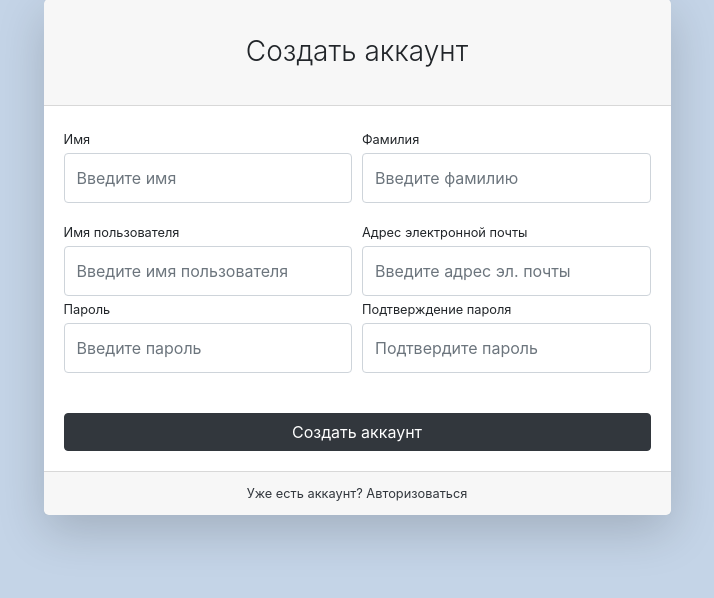
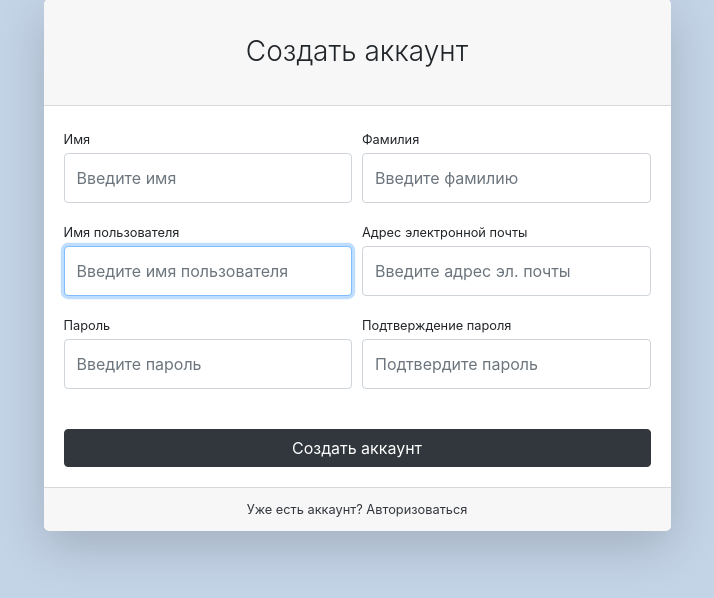
Before and after one commit to d-hurricane/stepik-django, a Django app: page /users/register/ in a window 1280 px wide. Shown: the part 149-747 px from the top of the page, without its empty margins (283-997 px from the left). Run offline with Django 3.2, Linux system fonts and the light colour scheme; some libraries are stand-ins or nearby versions.

Commit message:
4.11 Регистрация
Реализовано создание нового пользователя в форме регистрации.

```diff
--- a/store-server/store/users/forms.py
+++ b/store-server/store/users/forms.py
@@ -1,5 +1,5 @@
 from django import forms
-from django.contrib.auth.forms import AuthenticationForm
+from django.contrib.auth.forms import AuthenticationForm, UserCreationForm
 
 import users.models as models
 
@@ -17,3 +17,53 @@
         'class': 'form-control py-4',
         'placeholder': 'Введите пароль',
     }))
+
+
+class UserRegistrationForm(UserCreationForm):
+    class Meta:
+        model = models.User
+        fields = (
+            'first_name',
+            'last_name',
+            'username',
+            'email',
+            'password1',
+            'password2',
+        )
+
+    first_name = forms.CharField(
+        label='Имя',
+        widget=forms.TextInput(attrs={
+            'class': 'form-control py-4',
+            'placeholder': 'Введите имя',
+        }))
+    last_name = forms.CharField(
+        label='Фамилия',
+        widget=forms.TextInput(attrs={
+            'class': 'form-control py-4',
+            'placeholder': 'Введите фамилию',
+        }))
+    username = forms.CharField(
+        label='Имя пользователя',
+        widget=forms.TextInput(attrs={
+            'class': 'form-control py-4',
+            'placeholder': 'Введите имя пользователя',
+        }))
+    email = forms.CharField(
+        label='Адрес электронной почты',
+        widget=forms.EmailInput(attrs={
+            'class': 'form-control py-4',
+            'placeholder': 'Введите адрес эл. почты',
+        }))
+    password1 = forms.CharField(
+        label='Пароль',
+        widget=forms.PasswordInput(attrs={
+            'class': 'form-control py-4',
+            'placeholder': 'Введите пароль',
+        }))
+    password2 = forms.CharField(
+        label='Подтверждение пароля',
+        widget=forms.PasswordInput(attrs={
+            'class': 'form-control py-4',
+            'placeholder': 'Подтвердите пароль',
+        }))
--- a/store-server/store/users/templates/users/register.html
+++ b/store-server/store/users/templates/users/register.html
@@ -16,55 +16,22 @@
                         <div class="card-header"><h3 class="text-center font-weight-light my-4">Создать аккаунт</h3>
                         </div>
                         <div class="card-body">
-                            <form>
-                                <div class="form-row">
+                            <form action="{% url 'users:register' %}" method="post">
+                                {% csrf_token %}
+                                {% for field in form %}
+                                    {% if forloop.counter0|divisibleby:"2" %}
+                                        <div class="form-row">
+                                    {% endif %}
                                     <div class="col-md-6">
                                         <div class="form-group">
-                                            <label class="small mb-1" for="inputFirstName">Имя</label>
-                                            <input class="form-control py-4" id="inputFirstName" type="text"
-                                                   placeholder="Введите имя"/>
+                                            <label class="small mb-1" for="{{ field.id_for_label }}">{{ field.label }}</label>
+                                            {{ field }}
                                         </div>
                                     </div>
-                                    <div class="col-md-6">
-                                        <div class="form-group">
-                                            <label class="small mb-1" for="inputLastName">Фамилия</label>
-                                            <input class="form-control py-4" id="inputLastName" type="text"
-                                                   placeholder="Введите фамилию"/>
+                                    {% if not forloop.counter0|divisibleby:"2" %}
                                         </div>
-                                    </div>
-                                </div>
-                                <div class="form-row">
-                                    <div class="col-md-6">
-                                        <label class="small mb-1" for="inputUsername">Имя пользователя</label>
-                                        <input class="form-control py-4" id="inputUsername" type="text"
-                                               aria-describedby="usernameHelp"
-                                               placeholder="Введите имя пользователя"/>
-                                    </div>
-                                    <div class="col-md-6">
-                                        <label class="small mb-1" for="inputEmailAddress">Адрес электронной
-                                            почты</label>
-                                        <input class="form-control py-4" id="inputEmailAddress" type="email"
-                                               aria-describedby="emailHelp"
-                                               placeholder="Введите адрес эл. почты"/>
-                                    </div>
-                                </div>
-                                <div class="form-row">
-                                    <div class="col-md-6">
-                                        <div class="form-group">
-                                            <label class="small mb-1" for="inputPassword">Пароль</label>
-                                            <input class="form-control py-4" id="inputPassword" type="password"
-                                                   placeholder="Введите пароль"/>
-                                        </div>
-                                    </div>
-                                    <div class="col-md-6">
-                                        <div class="form-group">
-                                            <label class="small mb-1" for="inputConfirmPassword">Подтверждение
-                                                пароля</label>
-                                            <input class="form-control py-4" id="inputConfirmPassword"
-                                                   type="password" placeholder="Подтвердите пароль"/>
-                                        </div>
-                                    </div>
-                                </div>
+                                    {% endif %}
+                                {% endfor %}
                                 <div class="form-group mt-4 mb-0">
                                     <input class="btn btn-primary btn-block" type="submit" value="Создать аккаунт">
                                 </div>
--- a/store-server/store/users/views.py
+++ b/store-server/store/users/views.py
@@ -1,7 +1,7 @@
 from django.shortcuts import render, reverse
 from django.http import HttpResponseRedirect as redirect
 from django.contrib import auth
-from users.forms import UserLoginForm
+from users.forms import UserLoginForm, UserRegistrationForm
 
 
 def login(request):
@@ -24,7 +24,15 @@
 
 
 def register(request):
+    if request.method == 'POST':
+        form = UserRegistrationForm(data=request.POST)
+        if form.is_valid():
+            form.save()
+            return redirect(reverse('users:login'))
+    else:
+        form = UserRegistrationForm()
     context = {
         'title': 'Store - Регистрация',
+        'form': form,
     }
     return render(request, 'users/register.html', context)
```
